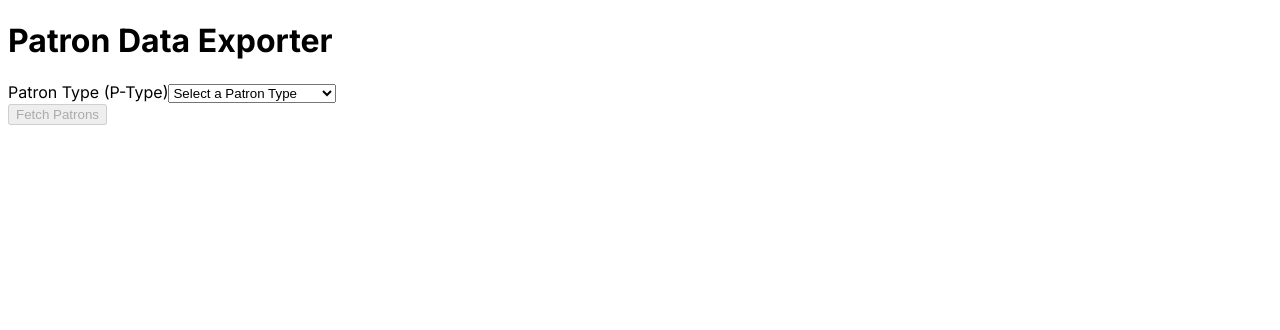
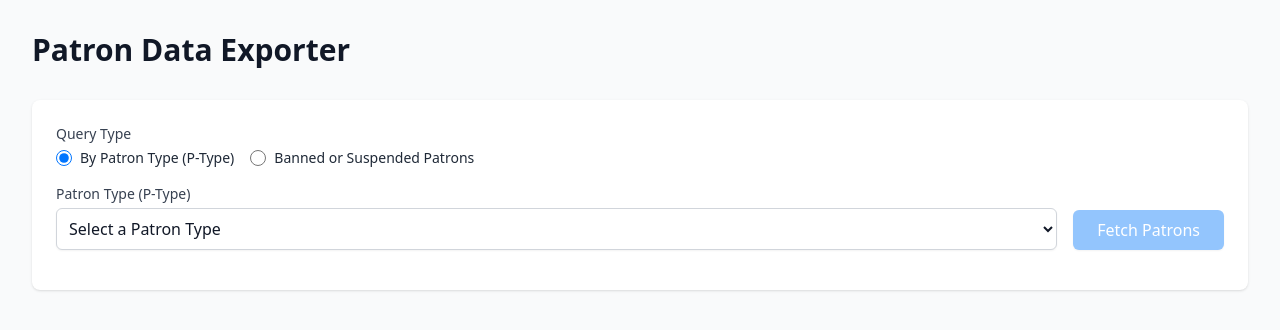
Before and after one commit to Lechlak/Sierra-P-Type, a Next.js app: page / in a window 1280 px wide. Shown: the top 330 px of the page. Built offline with nearby package versions, Linux system fonts and the light colour scheme.

Commit message:
banned/suspended
banned/suspended

```diff
--- /dev/null
+++ b/postcss.config.js
@@ -0,0 +1,6 @@
+module.exports = {
+  plugins: {
+    tailwindcss: {},
+    autoprefixer: {},
+  },
+}
--- a/src/app/layout.jsx
+++ b/src/app/layout.jsx
@@ -1,4 +1,5 @@
 import { Inter } from 'next/font/google'
+import './globals.css'
 
 const inter = Inter({ subsets: ['latin'] })
 
--- a/src/app/page.jsx
+++ b/src/app/page.jsx
@@ -2,67 +2,6 @@
 import React, { useState } from "react";
 import * as XLSX from "xlsx";
 import { saveAs } from "file-saver";
-
-/*
-{ value: "0", label: "Adult Video" },
-  { value: "1", label: "Juvenile Video" },
-  { value: "2", label: "" }, // Based on the screenshot it's blank but ID exists. Using 2 to keep consistent, but label is blank in screenshot
-  { value: "3", label: "Adult" },
-  { value: "4", label: "Juvenile" },
-  { value: "6", label: "Non Resident Video" },
-  { value: "7", label: "Non Resident Juvenile Video" },
-  { value: "9", label: "Non Resident" },
-  { value: "10", label: "Non Resident Juvenile" },
-  { value: "12", label: "Visitor" },
-  { value: "13", label: "Staff" },
-  { value: "14", label: "Retiree" },
-  { value: "16", label: "Organization" },
-  { value: "17", label: "Temporary Address-Adult" },
-  { value: "18", label: "Temporary Address - Juvenile" },
-  { value: "19", label: "Bookmobile Adult Video" },
-  { value: "20", label: "Bookmobile Juvenile Video" },
-  { value: "21", label: "Bookmobile Adult" },
-  { value: "22", label: "Bookmobile Juvenile" },
-  { value: "23", label: "Childcare" },
-  { value: "24", label: "Mobile Facility" },
-  { value: "25", label: "Home Delivery" },
-  { value: "27", label: "Internet Use only Adult" },
-  { value: "28", label: "Internet Use Only Juvenile" },
-  { value: "29", label: "School Internet Access only" },
-  { value: "31", label: "eMedia" },
-  { value: "33", label: "Ohio Interlibrary Loan" },
-  { value: "34", label: "Non Ohio Interlibrary Loan" },
-  { value: "37", label: "Mobile Organization" },
-  { value: "44", label: "Lost Stolen" },
-  { value: "45", label: "Access Card" },
-  { value: "60", label: "Test" },
-  { value: "199", label: "Training patron" },
-  { value: "200", label: "OhioLINK Undergrad" },
-  { value: "201", label: "OhioLINK Graduate" },
-  { value: "202", label: "OhioLINK Faculty" },
-  { value: "203", label: "OhioLINK Staff" },
-  { value: "204", label: "OhioLINK Courtesy/Permit" },
-  { value: "205", label: "OhioLINK Affiliated Fac/Staff" },
-  { value: "206", label: "OhioLINK Locally Restricted" },
-  { value: "210", label: "OhioLINK test patron" },
-  { value: "211", label: "CNY CRL Undergraduate" },
-  { value: "212", label: "Ohiolink Public Adult" },
-  { value: "213", label: "Ohiolink Public Juvenile" },
-  { value: "214", label: "Ohiolink Public Teen" },
-  { value: "215", label: "Ohiolink Public Senior" },
-  { value: "216", label: "Ohiolink High School Student" },
-  { value: "217", label: "Ohiolink High School Staff" },
-  { value: "220", label: "OhioLINK Undergraduate" },
-  { value: "221", label: "OhioLINK Graduate" },
-  { value: "222", label: "OhioLINK Faculty" },
-  { value: "223", label: "OhioLINK Staff" },
-  { value: "230", label: "OHPIR Testing Patron" },
-  { value: "231", label: "OHPIR General" },
-  { value: "232", label: "OHPIR Limited" },
-  { value: "233", label: "OHPIR Visiting" },
-  { value: "234", label: "OHPIR ineligible" },
-  { value: "235", label: "OHPIR No Media" }
-   */
 
 const patronTypes = [
   { value: "16", label: "Organization" },
@@ -72,6 +11,7 @@ const patronTypes = [
 ].filter(p => p.label !== "").sort((a, b) => a.label.localeCompare(b.label));
 
 function MainComponent() {
+  const [queryType, setQueryType] = useState("pType");
   const [pType, setPType] = useState("");
   const [loading, setLoading] = useState(false);
   const [error, setError] = useState("");
@@ -79,8 +19,8 @@ function MainComponent() {
   const [progress, setProgress] = useState("");
 
   const handleFetch = async () => {
-    if (!pType.trim()) {
-      setError("Please enter a Patron Type (P-Type)");
+    if (queryType === "pType" && !pType.trim()) {
+      setError("Please select a Patron Type (P-Type)");
       return;
     }
 
@@ -90,12 +30,17 @@ function MainComponent() {
     setProgress("Fetching patrons... This may take a while depending on the number of records.");
 
     try {
+      const payload =
+        queryType === "banned_suspended"
+          ? { queryType: "banned_suspended" }
+          : { queryType: "pType", pType };
+
       const response = await fetch("/sierra", {
         method: "POST",
         headers: {
           "Content-Type": "application/json",
         },
-        body: JSON.stringify({ pType }),
+        body: JSON.stringify(payload),
       });
 
       if (!response.ok) {
@@ -126,7 +71,7 @@ function MainComponent() {
       const email = patron.emails && patron.emails.length > 0 ? patron.emails[0] : "";
       const phone = patron.phones && patron.phones.length > 0 ? patron.phones[0].number : "";
       const expirationDate = patron.expirationDate || "";
-      const patronType = patron.patronType || pType;
+      const patronType = patron.patronType !== undefined ? patron.patronType : pType;
 
       return {
         Name: name,
@@ -143,7 +88,11 @@ function MainComponent() {
     XLSX.utils.book_append_sheet(workbook, worksheet, "Patrons");
     const excelBuffer = XLSX.write(workbook, { bookType: "xlsx", type: "array" });
     const data = new Blob([excelBuffer], { type: "application/octet-stream" });
-    saveAs(data, `Patrons_PType_${pType}.xlsx`);
+    const filename =
+      queryType === "banned_suspended"
+        ? "Patrons_Banned_Suspended.xlsx"
+        : `Patrons_PType_${pType}.xlsx`;
+    saveAs(data, filename);
   };
 
   return (
@@ -154,7 +103,38 @@ function MainComponent() {
         </h1>
 
         <div className="bg-white p-4 sm:p-6 rounded-lg shadow mb-6">
+          <div className="mb-4">
+            <label className="block text-sm font-medium text-gray-700 mb-1">
+              Query Type
+            </label>
+            <div className="flex flex-wrap gap-4 mb-2">
+              <label className="inline-flex items-center cursor-pointer">
+                <input
+                  type="radio"
+                  name="queryType"
+                  value="pType"
+                  checked={queryType === "pType"}
+                  onChange={() => setQueryType("pType")}
+                  className="form-radio text-blue-600 h-4 w-4"
+                />
+                <span className="ml-2 text-sm text-gray-800">By Patron Type (P-Type)</span>
+              </label>
+              <label className="inline-flex items-center cursor-pointer">
+                <input
+                  type="radio"
+                  name="queryType"
+                  value="banned_suspended"
+                  checked={queryType === "banned_suspended"}
+                  onChange={() => setQueryType("banned_suspended")}
+                  className="form-radio text-blue-600 h-4 w-4"
+                />
+                <span className="ml-2 text-sm text-gray-800">Banned or Suspended Patrons</span>
+              </label>
+            </div>
+          </div>
+
           <div className="flex flex-col sm:flex-row gap-4 items-end mb-4">
+            {queryType === "pType" ? (
               <div className="flex-grow">
                 <label className="block text-sm font-medium text-gray-700 mb-1">
                   Patron Type (P-Type)
@@ -173,9 +153,14 @@ function MainComponent() {
                   ))}
                 </select>
               </div>
+            ) : (
+              <div className="flex-grow p-3 bg-gray-50 border border-gray-200 rounded-md text-sm text-gray-600">
+                Queries all patrons with a message in their account containing &quot;banned&quot; or &quot;suspended&quot; (tag m).
+              </div>
+            )}
             <button
               onClick={handleFetch}
-              disabled={loading || !pType.trim()}
+              disabled={loading || (queryType === "pType" && !pType.trim())}
               className="px-6 py-2 bg-blue-600 text-white font-medium rounded-md shadow-sm hover:bg-blue-700 focus:outline-none focus:ring-2 focus:ring-offset-2 focus:ring-blue-500 disabled:bg-blue-300 disabled:cursor-not-allowed"
             >
               {loading ? "Fetching..." : "Fetch Patrons"}
@@ -218,6 +203,7 @@ function MainComponent() {
                     <th className="p-3 text-left text-sm font-semibold text-gray-600">Email</th>
                     <th className="p-3 text-left text-sm font-semibold text-gray-600">Phone</th>
                     <th className="p-3 text-left text-sm font-semibold text-gray-600">Expiration</th>
+                    <th className="p-3 text-left text-sm font-semibold text-gray-600">P-Type</th>
                   </tr>
                 </thead>
                 <tbody className="divide-y divide-gray-200 bg-white">
@@ -238,6 +224,9 @@ function MainComponent() {
                       <td className="p-3 text-sm text-gray-800">
                         {patron.expirationDate || "-"}
                       </td>
+                      <td className="p-3 text-sm text-gray-800">
+                        {patron.patronType !== undefined ? patron.patronType : (pType || "-")}
+                      </td>
                     </tr>
                   ))}
                 </tbody>
--- a/src/app/sierra/route.js
+++ b/src/app/sierra/route.js
@@ -1,10 +1,13 @@
 export async function POST(request) {
   try {
     const body = await request.json();
-    const { pType } = body;
+    const { pType, queryType } = body;
 
-    // Validate required Patron Type
-    if (pType === undefined || pType === null || pType === "") {
+    const isBannedSuspendedQuery =
+      queryType === "banned_suspended" || pType === "banned_suspended";
+
+    // Validate required Patron Type if not a banned/suspended query
+    if (!isBannedSuspendedQuery && (pType === undefined || pType === null || pType === "")) {
       return Response.json(
         { error: "Patron Type (pType) is required" },
         { status: 400 }
@@ -93,7 +96,55 @@ export async function POST(request) {
     const queryLimit = 1000;
     let keepFetching = true;
 
-    // Fetch all patron IDs matching pType
+    // Construct query payload based on query type
+    const sierraQueryPayload = isBannedSuspendedQuery
+      ? {
+          queries: [
+            {
+              target: {
+                record: {
+                  type: "patron",
+                },
+                field: {
+                  tag: "m",
+                },
+              },
+              expr: {
+                op: "has",
+                operands: ["suspended", ""],
+              },
+            },
+            "or",
+            {
+              target: {
+                record: {
+                  type: "patron",
+                },
+                field: {
+                  tag: "m",
+                },
+              },
+              expr: {
+                op: "has",
+                operands: ["banned", ""],
+              },
+            },
+          ],
+        }
+      : {
+          target: {
+            record: {
+              type: "patron",
+            },
+            id: 47,
+          },
+          expr: {
+            op: "equals",
+            operands: [String(pType), ""],
+          },
+        };
+
+    // Fetch all patron IDs matching query
     while (keepFetching) {
       const queryUrl = new URL(
         "https://catalog.toledolibrary.org/iii/sierra-api/v6/patrons/query"
@@ -109,18 +160,7 @@ export async function POST(request) {
           Accept: "application/json",
           "Content-Type": "application/json",
         },
-        body: JSON.stringify({
-          target: {
-            record: {
-              type: "patron",
-            },
-            id: 47,
-          },
-          expr: {
-            op: "equals",
-            operands: [String(pType), ""],
-          },
-        }),
+        body: JSON.stringify(sierraQueryPayload),
         cache: "no-store",
       });
 
@@ -133,6 +173,7 @@ export async function POST(request) {
           body: errorText,
           offset,
           pType,
+          queryType,
         });
 
         throw new Error(
@@ -175,7 +216,9 @@ export async function POST(request) {
     }
 
     console.log(
-      `Found ${allPatronIds.length} patrons with pType ${pType}`
+      `Found ${allPatronIds.length} patrons for ${
+        isBannedSuspendedQuery ? "banned/suspended query" : `pType ${pType}`
+      }`
     );
 
     // Fetch full patron details in batches
--- /dev/null
+++ b/tailwind.config.js
@@ -0,0 +1,12 @@
+/** @type {import('tailwindcss').Config} */
+module.exports = {
+  content: [
+    './src/pages/**/*.{js,ts,jsx,tsx,mdx}',
+    './src/components/**/*.{js,ts,jsx,tsx,mdx}',
+    './src/app/**/*.{js,ts,jsx,tsx,mdx}',
+  ],
+  theme: {
+    extend: {},
+  },
+  plugins: [],
+}
```
Also changed, not shown: 1 other file (tests, documents, lock files or other folders). Lines whose indentation alone changed are shown as unchanged.
